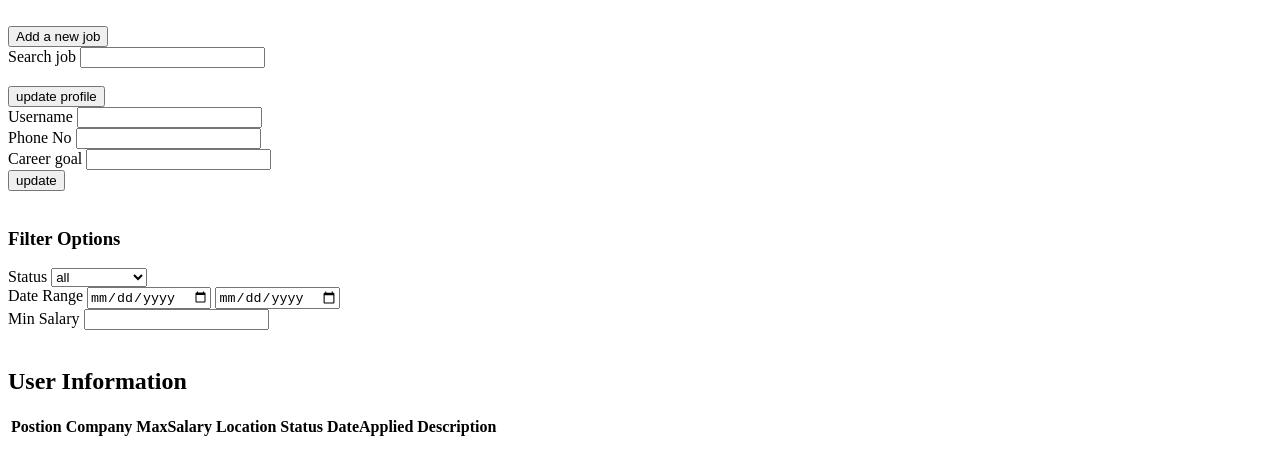
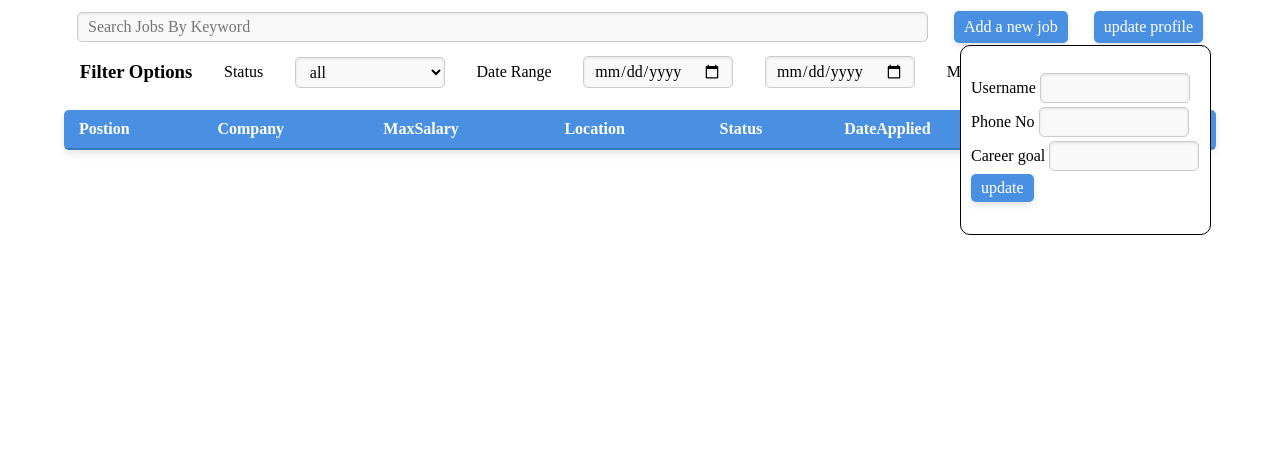
Before and after one commit to abdul7to7/JT_Final, a website: page frontend/main.html in a window 1280 px wide. Both pictures are taken after a click on the button "update profile". Drawn offline with Linux system fonts and the light colour scheme; no server answers.

Commit message:
css added

```diff
--- a/app.js
+++ b/app.js
@@ -13,6 +13,7 @@ const reminderCron = require("./utils/cronJobs");
 app.use(
   cors({
     origin: ["https://jt-final.onrender.com"],
+    // origin: "*",
   })
 );
 
--- /dev/null
+++ b/frontend/jobDetails.css
@@ -0,0 +1,178 @@
+* {
+    margin: 0;
+    padding: 0;
+    box-sizing: border-box;
+
+}
+
+.main-heading {
+    font-size: 2rem;
+    font-weight: 700;
+    color: #4a90e2;
+    margin: 10px 20px;
+    font-family: inherit;
+    text-shadow: 0 2px 4px rgba(0, 0, 0, 0.1);
+}
+
+.sub-heading {
+    font-size: 1.5rem;
+    font-weight: 500;
+    color: #357abd;
+    margin: 10px 20px;
+    font-family: inherit;
+    text-shadow: 0 1px 3px rgba(0, 0, 0, 0.1);
+}
+
+#jobStatus {
+    font-size: 1.2rem;
+    font-weight: 400;
+    margin: 20px 20px;
+    font-family: inherit;
+    text-shadow: 0 2px 4px rgba(0, 0, 0, 0.1);
+    display: flex;
+    justify-content: space-evenly;
+    border: 0.1px solid grey;
+    border-radius: 10px;
+}
+
+#jobAttachments {
+    font-size: 1.2rem;
+    font-weight: 400;
+    margin: 20px 20px;
+    font-family: inherit;
+    text-shadow: 0 2px 4px rgba(0, 0, 0, 0.1);
+    display: flex;
+    justify-content: space-evenly;
+}
+
+
+input,
+select {
+    width: 150px;
+    padding: 5px 10px;
+    margin: 2px 0;
+    font-size: 1rem;
+    font-family: inherit;
+    border: 1px solid #ccc;
+    border-radius: 5px;
+    outline: none;
+    box-shadow: inset 0 1px 3px rgba(0, 0, 0, 0.1);
+    transition: border-color 0.3s ease, box-shadow 0.3s ease;
+    background-color: #f9f9f9;
+}
+
+input:focus,
+textarea:focus,
+select:focus {
+    border-color: #4a90e2;
+    box-shadow: 0 0 5px rgba(74, 144, 226, 0.3);
+    background-color: #fff;
+}
+
+button {
+    padding: 5px 10px;
+    margin-top: 1px;
+    margin-bottom: 1px;
+    font-size: 1rem;
+    font-family: inherit;
+    font-weight: 400;
+    color: #fff;
+    background-color: #4a90e2;
+    border: none;
+    border-radius: 5px;
+    cursor: pointer;
+    transition: background-color 0.3s ease, box-shadow 0.3s ease;
+    box-shadow: 0 4px 6px rgba(0, 0, 0, 0.1);
+}
+
+button:hover {
+    background-color: #357abd;
+    box-shadow: 0 6px 8px rgba(0, 0, 0, 0.15);
+}
+
+button:active {
+    background-color: #2c6091;
+    box-shadow: 0 3px 5px rgba(0, 0, 0, 0.2);
+}
+
+button:disabled {
+    background-color: #ccc;
+    cursor: not-allowed;
+    box-shadow: none;
+}
+
+a {
+    text-decoration: none;
+    color: #007bff;
+    font-weight: 500;
+    transition: color 0.3s ease, text-shadow 0.3s ease;
+}
+
+
+a:hover,
+a:focus {
+    color: #0056b3;
+    text-shadow: 0 0 5px rgba(0, 123, 255, 0.3);
+    outline: none;
+}
+
+
+a:active {
+    color: #004085;
+}
+
+
+a:visited {
+    color: #6c757d;
+}
+
+table {
+    width: 90%;
+    margin: 20px auto;
+    border-collapse: collapse;
+    background-color: #f9f9f9;
+    box-shadow: 0 4px 8px rgba(0, 0, 0, 0.1);
+    border-radius: 5px;
+    overflow: hidden;
+}
+
+th,
+td {
+    padding: 10px 15px;
+    text-align: left;
+    font-size: 1rem;
+    border-bottom: 1px solid #ddd;
+    font-family: inherit;
+}
+
+th {
+    background-color: #4a90e2;
+    color: #fff;
+    font-weight: 600;
+    border-bottom: 2px solid #357abd;
+}
+
+tr:hover {
+    background-color: #eaf3ff;
+}
+
+tr:last-child td {
+    border-bottom: none;
+}
+
+td {
+    color: #333;
+    transition: background-color 0.3s ease;
+}
+
+td:hover {
+    background-color: #f1f7ff;
+}
+
+caption {
+    font-size: 1.25rem;
+    font-weight: 600;
+    padding: 10px;
+    color: #333;
+    text-align: left;
+}
--- /dev/null
+++ b/frontend/login.css
@@ -0,0 +1,92 @@
+* {
+    margin: 0;
+    padding: 0;
+    box-sizing: border-box;
+
+}
+
+#mainContainer {
+    display: flex;
+    justify-content: center;
+    align-items: center;
+    margin-top: 220px;
+}
+
+input {
+    width: 150px;
+    padding: 5px 10px;
+    margin: 2px 0;
+    font-size: 1rem;
+    font-family: inherit;
+    border: 1px solid #ccc;
+    border-radius: 5px;
+    outline: none;
+    box-shadow: inset 0 1px 3px rgba(0, 0, 0, 0.1);
+    transition: border-color 0.3s ease, box-shadow 0.3s ease;
+    background-color: #f9f9f9;
+}
+
+input:focus,
+textarea:focus,
+select:focus {
+    border-color: #4a90e2;
+    box-shadow: 0 0 5px rgba(74, 144, 226, 0.3);
+    background-color: #fff;
+}
+
+button {
+    padding: 5px 10px;
+    margin-top: 1px;
+    margin-bottom: 1px;
+    font-size: 1rem;
+    font-family: inherit;
+    font-weight: 400;
+    color: #fff;
+    background-color: #4a90e2;
+    border: none;
+    border-radius: 5px;
+    cursor: pointer;
+    transition: background-color 0.3s ease, box-shadow 0.3s ease;
+    box-shadow: 0 4px 6px rgba(0, 0, 0, 0.1);
+}
+
+button:hover {
+    background-color: #357abd;
+    box-shadow: 0 6px 8px rgba(0, 0, 0, 0.15);
+}
+
+button:active {
+    background-color: #2c6091;
+    box-shadow: 0 3px 5px rgba(0, 0, 0, 0.2);
+}
+
+button:disabled {
+    background-color: #ccc;
+    cursor: not-allowed;
+    box-shadow: none;
+}
+
+a {
+    text-decoration: none;
+    color: #007bff;
+    font-weight: 500;
+    transition: color 0.3s ease, text-shadow 0.3s ease;
+}
+
+
+a:hover,
+a:focus {
+    color: #0056b3;
+    text-shadow: 0 0 5px rgba(0, 123, 255, 0.3);
+    outline: none;
+}
+
+
+a:active {
+    color: #004085;
+}
+
+
+a:visited {
+    color: #6c757d;
+}
--- a/frontend/login.js
+++ b/frontend/login.js
@@ -1,4 +1,5 @@
 const server = "https://jt-final-0ato.onrender.com";
+// const server = "http://localhost:3000";
 
 document.getElementById("loginForm").addEventListener("submit", async (e) => {
   e.preventDefault();
--- /dev/null
+++ b/frontend/main.css
@@ -0,0 +1,188 @@
+* {
+    margin: 0;
+    padding: 0;
+    box-sizing: border-box;
+
+}
+
+#header {
+    display: flex;
+    width: 90%;
+    justify-content: space-around;
+    margin: 10px auto;
+    position: relative;
+}
+
+#searchJobKeywords {
+    flex-grow: 0.9;
+}
+
+#addJobForm {
+    position: absolute;
+    background-color: #fff;
+    width: 265px;
+    height: 330px;
+    padding: 10px;
+    z-index: 2;
+    border: 0.5px solid black;
+    border-radius: 10px;
+    top: 35px;
+    right: 125px;
+}
+
+#userUpdateForm {
+    position: absolute;
+    background-color: #fff;
+    width: 220px;
+    height: 220px;
+    z-index: 3;
+    border: 0.5px solid black;
+    border-radius: 10px;
+    width: 251px;
+    height: 190px;
+    padding: 25px 10px;
+    top: 35px;
+    right: 5px;
+}
+
+#filterOptions {
+    display: flex;
+    width: 90%;
+    justify-content: space-around;
+    margin: 10px auto;
+    align-items: center;
+
+}
+
+
+
+input,
+select {
+    width: 150px;
+    padding: 5px 10px;
+    margin: 2px 0;
+    font-size: 1rem;
+    font-family: inherit;
+    border: 1px solid #ccc;
+    border-radius: 5px;
+    outline: none;
+    box-shadow: inset 0 1px 3px rgba(0, 0, 0, 0.1);
+    transition: border-color 0.3s ease, box-shadow 0.3s ease;
+    background-color: #f9f9f9;
+}
+
+input:focus,
+textarea:focus,
+select:focus {
+    border-color: #4a90e2;
+    box-shadow: 0 0 5px rgba(74, 144, 226, 0.3);
+    background-color: #fff;
+}
+
+button {
+    padding: 5px 10px;
+    margin-top: 1px;
+    margin-bottom: 1px;
+    font-size: 1rem;
+    font-family: inherit;
+    font-weight: 400;
+    color: #fff;
+    background-color: #4a90e2;
+    border: none;
+    border-radius: 5px;
+    cursor: pointer;
+    transition: background-color 0.3s ease, box-shadow 0.3s ease;
+    box-shadow: 0 4px 6px rgba(0, 0, 0, 0.1);
+}
+
+button:hover {
+    background-color: #357abd;
+    box-shadow: 0 6px 8px rgba(0, 0, 0, 0.15);
+}
+
+button:active {
+    background-color: #2c6091;
+    box-shadow: 0 3px 5px rgba(0, 0, 0, 0.2);
+}
+
+button:disabled {
+    background-color: #ccc;
+    cursor: not-allowed;
+    box-shadow: none;
+}
+
+a {
+    text-decoration: none;
+    color: #007bff;
+    font-weight: 500;
+    transition: color 0.3s ease, text-shadow 0.3s ease;
+}
+
+
+a:hover,
+a:focus {
+    color: #0056b3;
+    text-shadow: 0 0 5px rgba(0, 123, 255, 0.3);
+    outline: none;
+}
+
+
+a:active {
+    color: #004085;
+}
+
+
+a:visited {
+    color: #6c757d;
+}
+
+table {
+    width: 90%;
+    margin: 20px auto;
+    border-collapse: collapse;
+    background-color: #f9f9f9;
+    box-shadow: 0 4px 8px rgba(0, 0, 0, 0.1);
+    border-radius: 5px;
+    overflow: hidden;
+}
+
+th,
+td {
+    padding: 10px 15px;
+    text-align: left;
+    font-size: 1rem;
+    border-bottom: 1px solid #ddd;
+    font-family: inherit;
+}
+
+th {
+    background-color: #4a90e2;
+    color: #fff;
+    font-weight: 600;
+    border-bottom: 2px solid #357abd;
+}
+
+tr:hover {
+    background-color: #eaf3ff;
+}
+
+tr:last-child td {
+    border-bottom: none;
+}
+
+td {
+    color: #333;
+    transition: background-color 0.3s ease;
+}
+
+td:hover {
+    background-color: #f1f7ff;
+}
+
+caption {
+    font-size: 1.25rem;
+    font-weight: 600;
+    padding: 10px;
+    color: #333;
+    text-align: left;
+}
--- a/frontend/main.html
+++ b/frontend/main.html
@@ -4,51 +4,17 @@
     <meta charset="UTF-8" />
     <meta name="viewport" content="width=device-width, initial-scale=1.0" />
     <title>Document</title>
+    <link rel="stylesheet" href="./main.css" />
   </head>
   <body>
     <div id="addJobContainer">
-      <br />
+      <div id="header">
+        <input
+          type="text"
+          id="searchJobKeywords"
+          placeholder="Search Jobs By Keyword"
+        />
         <button id="addJobBtn">Add a new job</button>
-      <br />
-      <label>Search job</label>
-      <input type="text" id="searchJobKeywords" />
-      <br />
-      <br />
-      <button id="updateUserProfileBtn">update profile</button>
-      <form style="display: none" id="userUpdateForm">
-        <label>Username</label>
-        <input id="updateFormUserName" type="text" />
-        <br />
-        <label>Phone No</label>
-        <input id="updateFormPhoneNo" type="text" />
-        <br />
-        <label>Career goal</label>
-        <input id="updateFormCareerGoal" type="text" />
-        <br />
-        <button type="submit">update</button>
-      </form>
-      <br />
-      <h3>Filter Options</h3>
-      <label>Status</label>
-      <select id="filteredStatus">
-        <option disabled selected>all</option>
-        <option value="bookmarked">bookmarked</option>
-        <option value="applied">applied</option>
-        <option value="interviewing">interviewing</option>
-        <option value="offered">offered</option>
-        <option value="negotiating">negotiating</option>
-        <option value="offered">rejected</option>
-      </select>
-      <br />
-      <label>Date Range</label>
-      <input type="date" id="filteredStartDate" />
-      <input type="date" id="filteredEndDate" />
-      <br />
-      <label>Min Salary</label>
-      <input type="number" id="filteredMinSalary" />
-      <br />
-      <br />
-      <!-- <button id="removeFilterBtn">Remove all filter</button> -->
         <form id="addJobForm" style="display: none">
           <h3>Add a new job</h3>
           <label>Postion</label>
@@ -74,9 +40,44 @@
           <input id="descriptionInput" type="string" required />
           <button type="submit">Create Job</button>
         </form>
+        <button id="updateUserProfileBtn">update profile</button>
+        <form style="display: none" id="userUpdateForm">
+          <label>Username</label>
+          <input id="updateFormUserName" type="text" />
+          <br />
+          <label>Phone No</label>
+          <input id="updateFormPhoneNo" type="text" />
+          <br />
+          <label>Career goal</label>
+          <input id="updateFormCareerGoal" type="text" />
+          <br />
+          <button type="submit">update</button>
+        </form>
+      </div>
+
+      <div id="filterOptions">
+        <h3>Filter Options</h3>
+        <label>Status</label>
+        <select id="filteredStatus">
+          <option disabled selected>all</option>
+          <option value="bookmarked">bookmarked</option>
+          <option value="applied">applied</option>
+          <option value="interviewing">interviewing</option>
+          <option value="offered">offered</option>
+          <option value="negotiating">negotiating</option>
+          <option value="offered">rejected</option>
+        </select>
+        <label>Date Range</label>
+        <input type="date" id="filteredStartDate" />
+        <input type="date" id="filteredEndDate" />
+
+        <label>Min Salary</label>
+        <input type="number" id="filteredMinSalary" />
+      </div>
+
+      <!-- <button id="removeFilterBtn">Remove all filter</button> -->
     </div>
     <div class="tableContainer">
-      <h2>User Information</h2>
       <table>
         <thead>
           <tr>
--- a/frontend/main.js
+++ b/frontend/main.js
@@ -1,4 +1,5 @@
 const server = `https://jt-final-0ato.onrender.com`;
+// const server = "http://localhost:3000";
 const token = localStorage.getItem("token");
 
 window.addEventListener("DOMContentLoaded", async () => {
--- a/frontend/signup.js
+++ b/frontend/signup.js
@@ -1,4 +1,5 @@
 const server = `https://jt-final-0ato.onrender.com`;
+// const server = "http://localhost:3000";
 document.getElementById("signupForm").addEventListener("submit", async (e) => {
   e.preventDefault();
   const username = document.getElementById("signupUsername").value;
--- a/utils/db.js
+++ b/utils/db.js
@@ -8,6 +8,7 @@ const sequelize = new Sequelize(
     host: process.env.DB_HOST,
     port: process.env.DB_PORT,
     dialect: "postgres",
+    // dialect: "mysql",
   }
 );
 
```
Also changed, not shown: frontend/index.html (+9 -1 lines), frontend/jobDetails.html (+9 -8 lines), frontend/jobDetails.js (+9 -4 lines), frontend/signup.html (+10 -0 lines). Lines whose indentation alone changed are shown as unchanged.
